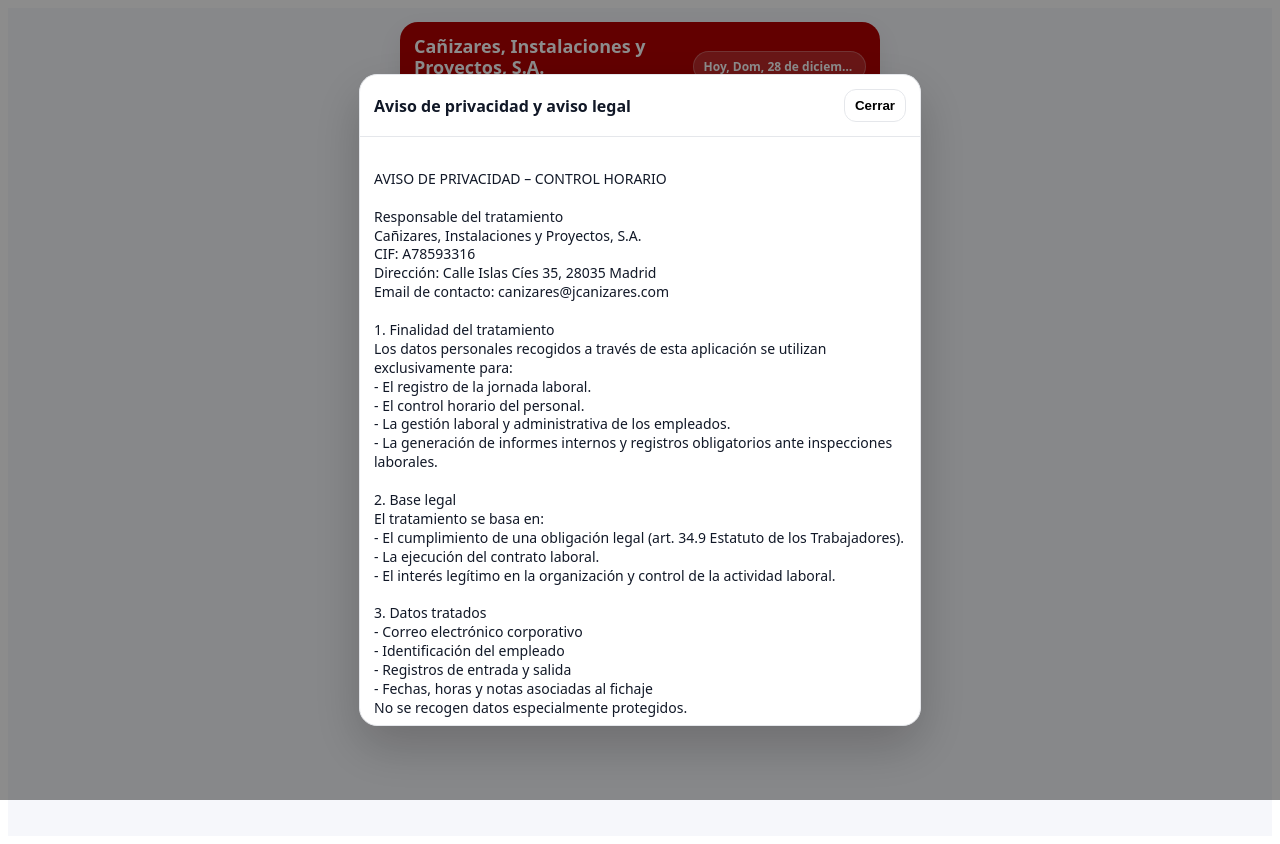
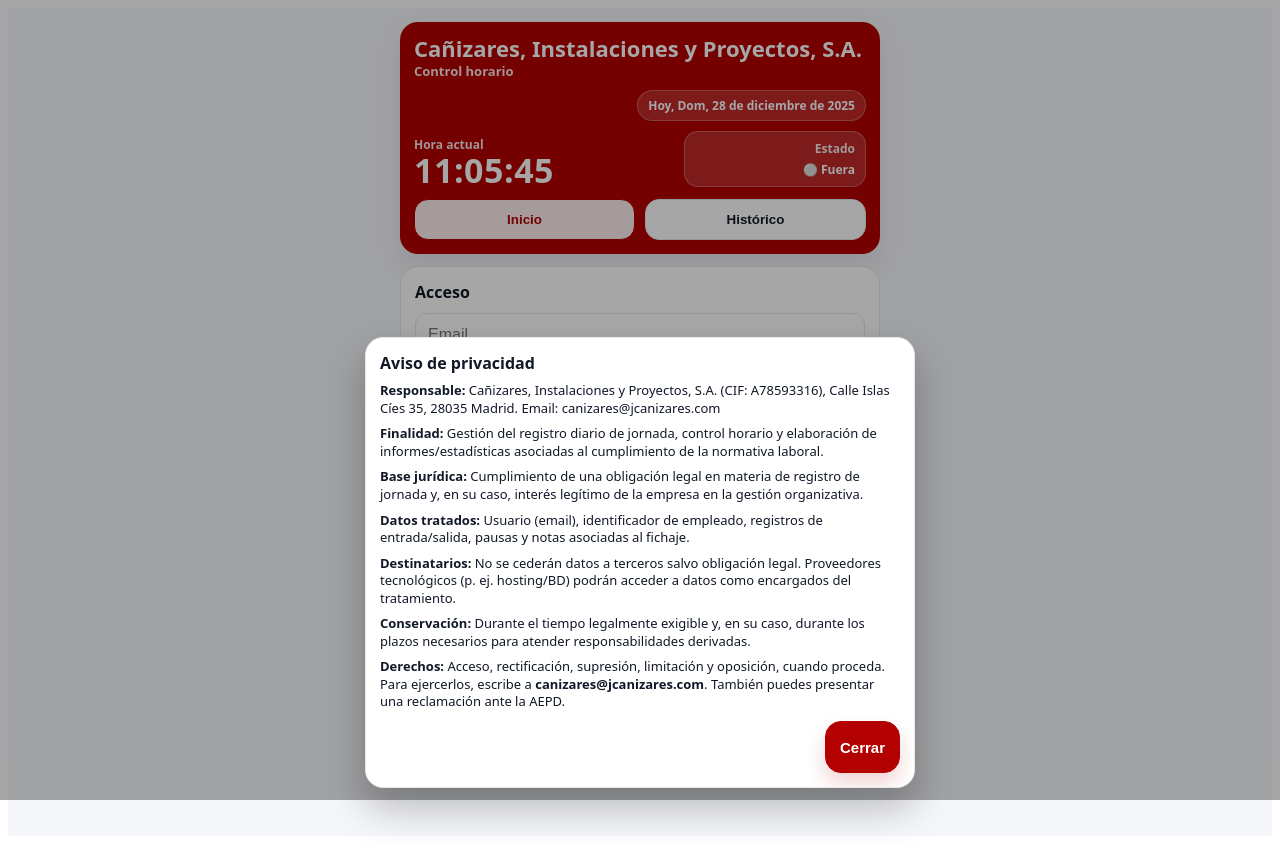
Before and after one commit to sucahe-blip/control-horario.2, a React (Create React App) app: page / in a window 1280 px wide. Both pictures are taken after a click on the button "Aviso de privacidad". Built offline with nearby package versions, Linux system fonts and the light colour scheme.

Commit message:
Update App.js

```diff
--- a/src/App.js
+++ b/src/App.js
@@ -8,62 +8,6 @@
 
 const EMPRESA_NOMBRE_EXCEL = 'CAÑIZARES, INSTALACIONES Y PROYECTOS, S.A.';
 const EMPRESA_NOMBRE_UI = 'Cañizares, Instalaciones y Proyectos, S.A.';
-
-/* =========================
-   PRIVACIDAD (TEXTO)
-   ========================= */
-
-const PRIVACIDAD_TEXTO = `
-AVISO DE PRIVACIDAD – CONTROL HORARIO
-
-Responsable del tratamiento
-Cañizares, Instalaciones y Proyectos, S.A.
-CIF: A78593316
-Dirección: Calle Islas Cíes 35, 28035 Madrid
-Email de contacto: canizares@jcanizares.com
-
-1. Finalidad del tratamiento
-Los datos personales recogidos a través de esta aplicación se utilizan exclusivamente para:
-- El registro de la jornada laboral.
-- El control horario del personal.
-- La gestión laboral y administrativa de los empleados.
-- La generación de informes internos y registros obligatorios ante inspecciones laborales.
-
-2. Base legal
-El tratamiento se basa en:
-- El cumplimiento de una obligación legal (art. 34.9 Estatuto de los Trabajadores).
-- La ejecución del contrato laboral.
-- El interés legítimo en la organización y control de la actividad laboral.
-
-3. Datos tratados
-- Correo electrónico corporativo
-- Identificación del empleado
-- Registros de entrada y salida
-- Fechas, horas y notas asociadas al fichaje
-No se recogen datos especialmente protegidos.
-
-4. Conservación de los datos
-Los registros se conservarán durante un mínimo de 4 años, conforme a la normativa laboral vigente.
-
-5. Destinatarios
-Los datos podrán ser tratados por la propia empresa y por proveedores tecnológicos necesarios (alojamiento/BD),
-bajo contrato de confidencialidad. No se cederán datos a terceros salvo obligación legal.
-
-6. Derechos
-Acceso, rectificación, supresión, limitación y oposición.
-Para ejercerlos: canizares@jcanizares.com
-
-7. Seguridad
-Se aplican medidas técnicas y organizativas razonables para proteger los datos.
-
-8. Aceptación
-El uso de la aplicación implica la aceptación de este aviso.
-
-AVISO LEGAL
-Titular: Cañizares, Instalaciones y Proyectos, S.A. — CIF: A78593316
-Domicilio: Calle Islas Cíes 35, 28035 Madrid
-Email: canizares@jcanizares.com
-`;
 
 /* =========================
    FACTORES / TIEMPOS
@@ -246,80 +190,6 @@
 }
 
 /* =========================
-   COMPONENTE: MODAL
-   ========================= */
-
-function Modal({ title, children, onClose }) {
-  const C = {
-    borde: '#e5e7eb',
-    blanco: '#ffffff',
-    negro: '#111827',
-    fondo: 'rgba(0,0,0,.45)',
-  };
-
-  const m = {
-    overlay: {
-      position: 'fixed',
-      inset: 0,
-      background: C.fondo,
-      display: 'flex',
-      alignItems: 'center',
-      justifyContent: 'center',
-      padding: 14,
-      zIndex: 9999,
-    },
-    panel: {
-      width: '100%',
-      maxWidth: 560,
-      background: C.blanco,
-      borderRadius: 18,
-      border: `1px solid ${C.borde}`,
-      boxShadow: '0 20px 50px rgba(0,0,0,.2)',
-      overflow: 'hidden',
-    },
-    head: {
-      display: 'flex',
-      justifyContent: 'space-between',
-      alignItems: 'center',
-      padding: 14,
-      borderBottom: `1px solid ${C.borde}`,
-    },
-    title: { fontWeight: 900, color: C.negro },
-    close: {
-      border: `1px solid ${C.borde}`,
-      background: C.blanco,
-      borderRadius: 12,
-      padding: '8px 10px',
-      fontWeight: 900,
-      cursor: 'pointer',
-    },
-    body: {
-      padding: 14,
-      maxHeight: '70vh',
-      overflow: 'auto',
-      whiteSpace: 'pre-wrap',
-      lineHeight: 1.35,
-      color: C.negro,
-      fontSize: 14,
-    },
-  };
-
-  return (
-    <div style={m.overlay} onClick={onClose}>
-      <div style={m.panel} onClick={(e) => e.stopPropagation()}>
-        <div style={m.head}>
-          <div style={m.title}>{title}</div>
-          <button style={m.close} onClick={onClose}>
-            Cerrar
-          </button>
-        </div>
-        <div style={m.body}>{children}</div>
-      </div>
-    </div>
-  );
-}
-
-/* =========================
    APP
    ========================= */
 
@@ -356,13 +226,11 @@
   // Tabs
   const [tab, setTab] = useState('FICHAR'); // FICHAR | HISTORICO
 
-  // Privacidad modal
+  // Recuperar contraseña
+  const [recovering, setRecovering] = useState(false);
+
+  // Modal privacidad
   const [showPrivacidad, setShowPrivacidad] = useState(false);
-
-  // Recuperación de contraseña (modo)
-  const [recoveryMode, setRecoveryMode] = useState(false);
-  const [newPass, setNewPass] = useState('');
-  const [newPass2, setNewPass2] = useState('');
 
   // Reloj
   const [now, setNow] = useState(() => new Date());
@@ -405,22 +273,8 @@
       setSession(data.session ?? null);
     });
 
-    const { data: sub } = supabase.auth.onAuthStateChange((event, newSession) => {
+    const { data: sub } = supabase.auth.onAuthStateChange((_e, newSession) => {
       setSession(newSession);
-
-      // Cuando el usuario entra desde el email de recuperación:
-      if (event === 'PASSWORD_RECOVERY') {
-        setRecoveryMode(true);
-        setMsg('Introduce una nueva contraseña');
-      }
-
-      // reset de UI “normal”
-      if (event === 'SIGNED_OUT') {
-        setRecoveryMode(false);
-        setNewPass('');
-        setNewPass2('');
-      }
-
       setProfile(null);
       setAbiertoTrabajo(null);
       setAbiertoPausa(null);
@@ -433,6 +287,9 @@
       setEmpleadoNombre('');
       setNota('');
       setTab('FICHAR');
+      setMsg('');
+      setRecovering(false);
+      setShowPrivacidad(false);
     });
 
     return () => sub.subscription.unsubscribe();
@@ -513,6 +370,7 @@
     if (!empleadoObjetivoId) return;
     const fecha = fechaLocalYYYYMMDD();
 
+    // Trabajo abierto (solo tipo Trabajo)
     const { data: tOpen } = await supabase
       .from('registros')
       .select('id, entrada, tipo')
@@ -526,6 +384,7 @@
 
     setAbiertoTrabajo(tOpen ?? null);
 
+    // Pausa abierta
     const { data: pOpen } = await supabase
       .from('registros')
       .select('id, entrada, tipo')
@@ -539,6 +398,7 @@
 
     setAbiertoPausa(pOpen ?? null);
 
+    // Lista de hoy
     const { data: lista } = await supabase
       .from('registros')
       .select('id, fecha, entrada, salida, tipo, nota, created_at')
@@ -615,48 +475,32 @@
     await supabase.auth.signOut();
     setSession(null);
     setProfile(null);
+    setHoy([]);
+    setAbiertoTrabajo(null);
+    setAbiertoPausa(null);
+    setRegistrosPeriodo([]);
+    setEmpleados([]);
+    setEmpleadoSel('');
+    setEmpleadoNombre('');
     setMsg('Sesión cerrada');
   };
 
-  /* -------- Recuperar contraseña -------- */
-  const enviarReset = async () => {
-    const e = email.trim();
-    if (!e) {
-      setMsg('Escribe tu email para enviar el enlace de recuperación.');
+  const enviarRecuperacion = async () => {
+    const emailTrim = (email || '').trim();
+    if (!emailTrim) {
+      setMsg('Introduce tu email para recuperar la contraseña.');
       return;
     }
-
+    setBusy(true);
     setMsg('Enviando email de recuperación...');
-    const { error } = await supabase.auth.resetPasswordForEmail(e, {
-      redirectTo: window.location.origin,
-    });
-
-    if (error) setMsg('ERROR: ' + error.message);
-    else setMsg('✅ Email enviado. Revisa tu correo y sigue el enlace.');
-  };
-
-  const guardarNuevaPassword = async () => {
-    if (!newPass || newPass.length < 6) {
-      setMsg('La contraseña debe tener al menos 6 caracteres.');
-      return;
+    try {
+      const { error } = await supabase.auth.resetPasswordForEmail(emailTrim);
+      if (error) setMsg('ERROR: ' + error.message);
+      else setMsg('✅ Te hemos enviado un email para restablecer la contraseña.');
+    } finally {
+      setBusy(false);
+      setRecovering(false);
     }
-    if (newPass !== newPass2) {
-      setMsg('Las contraseñas no coinciden.');
-      return;
-    }
-
-    setMsg('Guardando nueva contraseña...');
-    const { error } = await supabase.auth.updateUser({ password: newPass });
-
-    if (error) {
-      setMsg('ERROR: ' + error.message);
-      return;
-    }
-
-    setMsg('✅ Contraseña actualizada. Ya puedes usar la app.');
-    setRecoveryMode(false);
-    setNewPass('');
-    setNewPass2('');
   };
 
   /* =========================
@@ -761,6 +605,7 @@
       const hora = horaLocalHHMM();
       const notaLimpia = nota.trim();
 
+      // cerrar trabajo
       const { error: e1 } = await supabase
         .from('registros')
         .update({ salida: hora })
@@ -771,6 +616,7 @@
         return;
       }
 
+      // abrir pausa
       const { error: e2 } = await supabase.from('registros').insert({
         empleado_id: profile.empleado_id,
         fecha,
@@ -809,6 +655,7 @@
       const hora = horaLocalHHMM();
       const notaLimpia = nota.trim();
 
+      // cerrar pausa
       const payload = { salida: hora };
       if (notaLimpia) payload.nota = notaLimpia;
 
@@ -822,6 +669,7 @@
         return;
       }
 
+      // abrir trabajo
       const { error: e2 } = await supabase.from('registros').insert({
         empleado_id: profile.empleado_id,
         fecha,
@@ -888,15 +736,21 @@
       padding: 14,
       boxShadow: '0 10px 25px rgba(0,0,0,.08)',
     },
+
+    // ✅ AJUSTE: permite que en móvil salte de línea sin descuadrarse
     headerTop: {
       display: 'flex',
-      alignItems: 'center',
+      alignItems: 'flex-start',
       justifyContent: 'space-between',
       gap: 10,
+      flexWrap: 'wrap',
     },
+
     brand: { display: 'flex', flexDirection: 'column', gap: 2 },
-    brandName: { fontWeight: 900, fontSize: 18, lineHeight: 1.15 },
+    brandName: { fontWeight: 900, fontSize: 22, lineHeight: 1.1 },
     brandSub: { fontSize: 13, opacity: 0.9, fontWeight: 800 },
+
+    // ✅ AJUSTE: fecha sin recorte raro y alineada
     datePill: {
       background: 'rgba(255,255,255,.16)',
       border: '1px solid rgba(255,255,255,.25)',
@@ -905,23 +759,28 @@
       fontSize: 12,
       fontWeight: 800,
       whiteSpace: 'nowrap',
-      maxWidth: 180,
-      overflow: 'hidden',
-      textOverflow: 'ellipsis',
+      maxWidth: '100%',
+      marginLeft: 'auto',
     },
+
+    // ✅ AJUSTE: reloj y estado pueden bajar de línea
     clock: {
       marginTop: 10,
       display: 'flex',
       gap: 12,
-      alignItems: 'center',
+      alignItems: 'flex-end',
       justifyContent: 'space-between',
+      flexWrap: 'wrap',
     },
+
     clockBig: {
       fontSize: 34,
       fontWeight: 900,
       letterSpacing: 0.5,
       lineHeight: 1,
     },
+
+    // ✅ AJUSTE: estado no se sale
     statusPill: {
       background: 'rgba(255,255,255,.16)',
       border: '1px solid rgba(255,255,255,.25)',
@@ -931,7 +790,10 @@
       fontWeight: 900,
       textAlign: 'right',
       minWidth: 160,
+      maxWidth: '100%',
+      marginLeft: 'auto',
     },
+
     tabs: { marginTop: 12, display: 'flex', gap: 10 },
     tabBtn: (active) => ({
       flex: 1,
@@ -1045,17 +907,6 @@
       padding: 14,
     },
 
-    linkBtn: {
-      border: 'none',
-      background: 'transparent',
-      padding: 0,
-      margin: 0,
-      color: C.rojo,
-      fontWeight: 900,
-      cursor: 'pointer',
-      textAlign: 'left',
-    },
-
     employeePill: {
       display: 'inline-flex',
       alignItems: 'center',
@@ -1066,6 +917,45 @@
       background: C.blanco,
       fontWeight: 900,
     },
+
+    linkLine: {
+      marginTop: 10,
+      display: 'flex',
+      gap: 18,
+      flexWrap: 'wrap',
+    },
+    linkBtn: {
+      background: 'transparent',
+      border: 0,
+      padding: 0,
+      color: C.rojo,
+      fontWeight: 900,
+      cursor: 'pointer',
+    },
+
+    modalBackdrop: {
+      position: 'fixed',
+      inset: 0,
+      background: 'rgba(0,0,0,.35)',
+      display: 'flex',
+      alignItems: 'flex-end',
+      justifyContent: 'center',
+      padding: 12,
+      zIndex: 9999,
+    },
+    modal: {
+      width: '100%',
+      maxWidth: 520,
+      background: C.blanco,
+      borderRadius: 18,
+      border: `1px solid ${C.borde}`,
+      boxShadow: '0 20px 40px rgba(0,0,0,.25)',
+      padding: 14,
+      maxHeight: '80vh',
+      overflow: 'auto',
+    },
+    modalTitle: { fontWeight: 900, fontSize: 16, marginBottom: 8 },
+    modalP: { fontSize: 13, color: C.negro, lineHeight: 1.35, margin: '8px 0' },
   };
 
   const btnStyle = (disabled, variant) => ({
@@ -1098,6 +988,58 @@
     loadingPeriodo ||
     !abiertoTrabajo ||
     !!abiertoPausa;
+
+  /* =========================
+     Texto privacidad (Opción 1)
+     ========================= */
+
+  const privacidadTexto = (
+    <>
+      <div style={s.modalTitle}>Aviso de privacidad</div>
+
+      <p style={s.modalP}>
+        <b>Responsable:</b> Cañizares, Instalaciones y Proyectos, S.A. (CIF: A78593316),
+        Calle Islas Cíes 35, 28035 Madrid. Email: canizares@jcanizares.com
+      </p>
+
+      <p style={s.modalP}>
+        <b>Finalidad:</b> Gestión del registro diario de jornada, control horario y elaboración de
+        informes/estadísticas asociadas al cumplimiento de la normativa laboral.
+      </p>
+
+      <p style={s.modalP}>
+        <b>Base jurídica:</b> Cumplimiento de una obligación legal en materia de registro de jornada y,
+        en su caso, interés legítimo de la empresa en la gestión organizativa.
+      </p>
+
+      <p style={s.modalP}>
+        <b>Datos tratados:</b> Usuario (email), identificador de empleado, registros de entrada/salida,
+        pausas y notas asociadas al fichaje.
+      </p>
+
+      <p style={s.modalP}>
+        <b>Destinatarios:</b> No se cederán datos a terceros salvo obligación legal. Proveedores
+        tecnológicos (p. ej. hosting/BD) podrán acceder a datos como encargados del tratamiento.
+      </p>
+
+      <p style={s.modalP}>
+        <b>Conservación:</b> Durante el tiempo legalmente exigible y, en su caso, durante los plazos
+        necesarios para atender responsabilidades derivadas.
+      </p>
+
+      <p style={s.modalP}>
+        <b>Derechos:</b> Acceso, rectificación, supresión, limitación y oposición, cuando proceda.
+        Para ejercerlos, escribe a <b>canizares@jcanizares.com</b>. También puedes presentar una
+        reclamación ante la AEPD.
+      </p>
+
+      <div style={{ display: 'flex', justifyContent: 'flex-end', marginTop: 10 }}>
+        <button style={btnStyle(false, 'primary')} onClick={() => setShowPrivacidad(false)}>
+          Cerrar
+        </button>
+      </div>
+    </>
+  );
 
   /* =========================
      RENDER
@@ -1146,14 +1088,11 @@
           </div>
         </div>
 
-        {/* ======== LOGIN / RECOVERY ======== */}
         {!session ? (
           <div style={s.loginBox}>
-            <div style={{ fontWeight: 900, marginBottom: 10 }}>
-              {recoveryMode ? 'Nueva contraseña' : 'Acceso'}
-            </div>
+            <div style={{ fontWeight: 900, marginBottom: 10 }}>Acceso</div>
 
-            {!recoveryMode ? (
+            {!recovering ? (
               <div style={{ display: 'grid', gap: 10 }}>
                 <input
                   style={s.input}
@@ -1168,15 +1107,16 @@
                   value={password}
                   onChange={(e) => setPassword(e.target.value)}
                 />
-                <button style={btnStyle(false, 'primary')} onClick={login}>
+
+                <button style={btnStyle(false, 'primary')} onClick={login} disabled={busy}>
                   Entrar
                 </button>
 
-                {/* Opción 1: enlaces debajo */}
-                <div style={{ display: 'grid', gap: 6 }}>
-                  <button style={s.linkBtn} onClick={enviarReset}>
+                <div style={s.linkLine}>
+                  <button style={s.linkBtn} onClick={() => setRecovering(true)} disabled={busy}>
                     ¿Has olvidado la contraseña?
                   </button>
+
                   <button style={s.linkBtn} onClick={() => setShowPrivacidad(true)}>
                     Aviso de privacidad
                   </button>
@@ -1186,32 +1126,30 @@
               </div>
             ) : (
               <div style={{ display: 'grid', gap: 10 }}>
+                <div style={{ fontWeight: 900 }}>Recuperar contraseña</div>
+                <div style={s.small}>
+                  Introduce tu email y te enviaremos un enlace para restablecer la contraseña.
+                </div>
+
                 <input
                   style={s.input}
-                  placeholder="Nueva contraseña"
-                  type="password"
-                  value={newPass}
-                  onChange={(e) => setNewPass(e.target.value)}
+                  placeholder="Email"
+                  value={email}
+                  onChange={(e) => setEmail(e.target.value)}
                 />
-                <input
-                  style={s.input}
-                  placeholder="Repite la contraseña"
-                  type="password"
-                  value={newPass2}
-                  onChange={(e) => setNewPass2(e.target.value)}
-                />
-                <button style={btnStyle(false, 'primary')} onClick={guardarNuevaPassword}>
-                  Guardar contraseña
+
+                <button
+                  style={btnStyle(busy, 'primary')}
+                  onClick={enviarRecuperacion}
+                  disabled={busy}
+                >
+                  Enviar email
                 </button>
 
                 <button
-                  style={btnStyle(false, 'ghost')}
-                  onClick={() => {
-                    setRecoveryMode(false);
-                    setNewPass('');
-                    setNewPass2('');
-                    setMsg('');
-                  }}
+                  style={btnStyle(busy, 'ghost')}
+                  onClick={() => setRecovering(false)}
+                  disabled={busy}
                 >
                   Volver
                 </button>
@@ -1222,7 +1160,7 @@
           </div>
         ) : (
           <div style={s.card}>
-            {/* Nombre del empleado + salir */}
+            {/* Nombre del empleado */}
             <div
               style={{
                 display: 'flex',
@@ -1243,7 +1181,7 @@
                 onClick={logout}
                 disabled={busy || loadingPeriodo}
               >
-                Cerrar sesión
+                Salir
               </button>
             </div>
 
@@ -1279,9 +1217,7 @@
                   </div>
 
                   {!estoyViendoMiEmpleado && (
-                    <div style={{ ...s.small, fontWeight: 900 }}>
-                      (Viendo otro empleado)
-                    </div>
+                    <div style={{ ...s.small, fontWeight: 900 }}>(Viendo otro empleado)</div>
                   )}
                 </div>
 
@@ -1310,9 +1246,7 @@
                 <div style={s.hr} />
 
                 <div>
-                  <div style={{ fontWeight: 900, marginBottom: 8 }}>
-                    Registro de hoy
-                  </div>
+                  <div style={{ fontWeight: 900, marginBottom: 8 }}>Registro de hoy</div>
 
                   {hoy.length === 0 ? (
                     <div style={s.small}>(Sin registros hoy)</div>
@@ -1329,8 +1263,7 @@
                   )}
 
                   <div style={{ marginTop: 10, fontWeight: 900 }}>
-                    Total neto de hoy:{' '}
-                    <span style={{ color: C.rojo }}>{totalHoyHHMM}</span> h
+                    Total neto de hoy: <span style={{ color: C.rojo }}>{totalHoyHHMM}</span> h
                   </div>
                 </div>
               </div>
@@ -1437,10 +1370,7 @@
                       <div key={g.fecha} style={{ marginBottom: 12 }}>
                         <div style={{ fontWeight: 900 }}>
                           {formatearFechaDDMMYYYY(g.fecha)} — Total neto:{' '}
-                          <span style={{ color: C.rojo }}>
-                            {minutesToHHMM(g.totalMin)}
-                          </span>{' '}
-                          h
+                          <span style={{ color: C.rojo }}>{minutesToHHMM(g.totalMin)}</span> h
                         </div>
                         <ul style={{ ...s.list, marginTop: 6 }}>
                           {g.items.map((r) => (
@@ -1492,9 +1422,11 @@
 
       {/* Modal privacidad */}
       {showPrivacidad && (
-        <Modal title="Aviso de privacidad y aviso legal" onClose={() => setShowPrivacidad(false)}>
-          {PRIVACIDAD_TEXTO}
-        </Modal>
+        <div style={s.modalBackdrop} onClick={() => setShowPrivacidad(false)}>
+          <div style={s.modal} onClick={(e) => e.stopPropagation()}>
+            {privacidadTexto}
+          </div>
+        </div>
       )}
     </div>
   );
```
